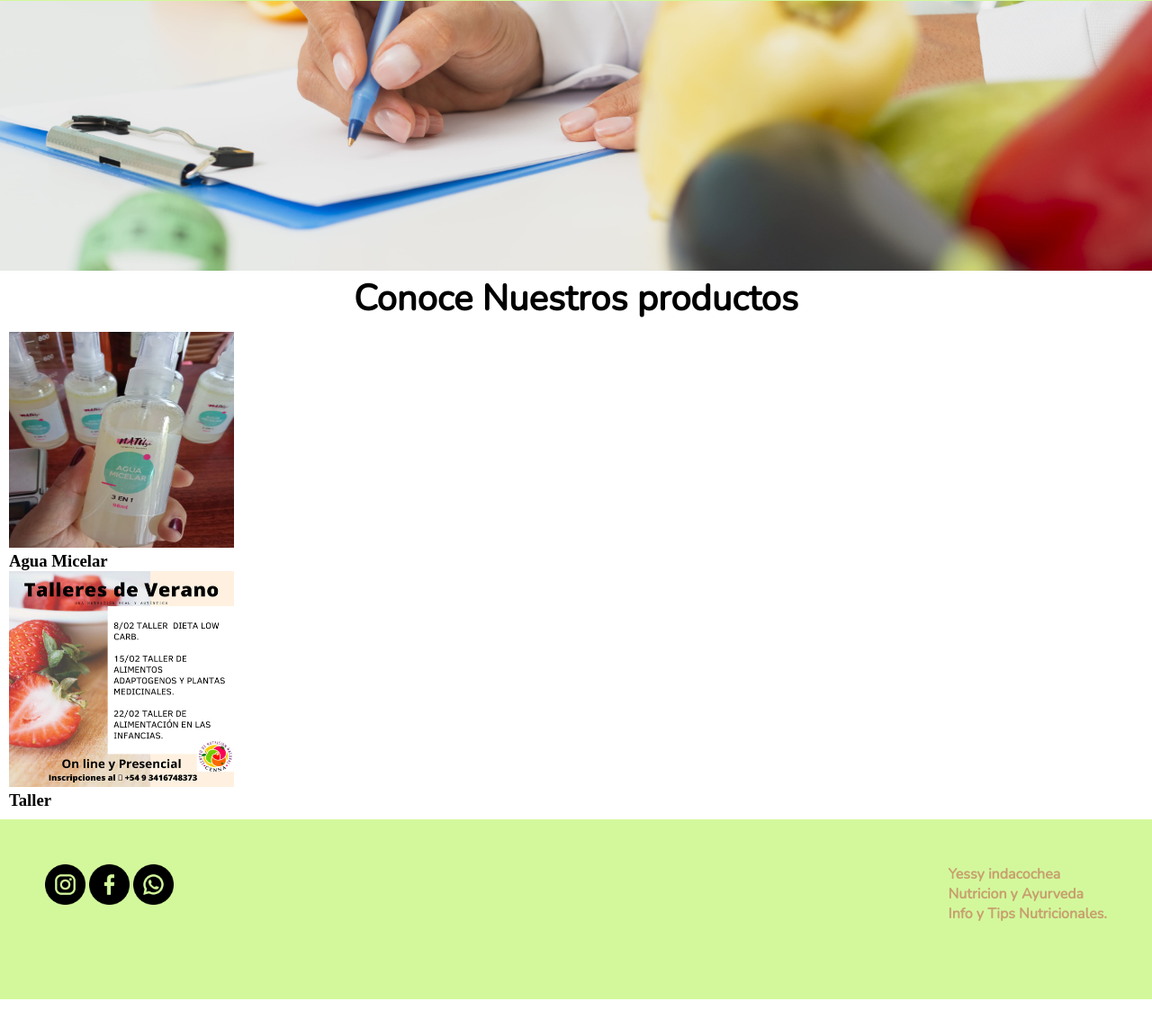
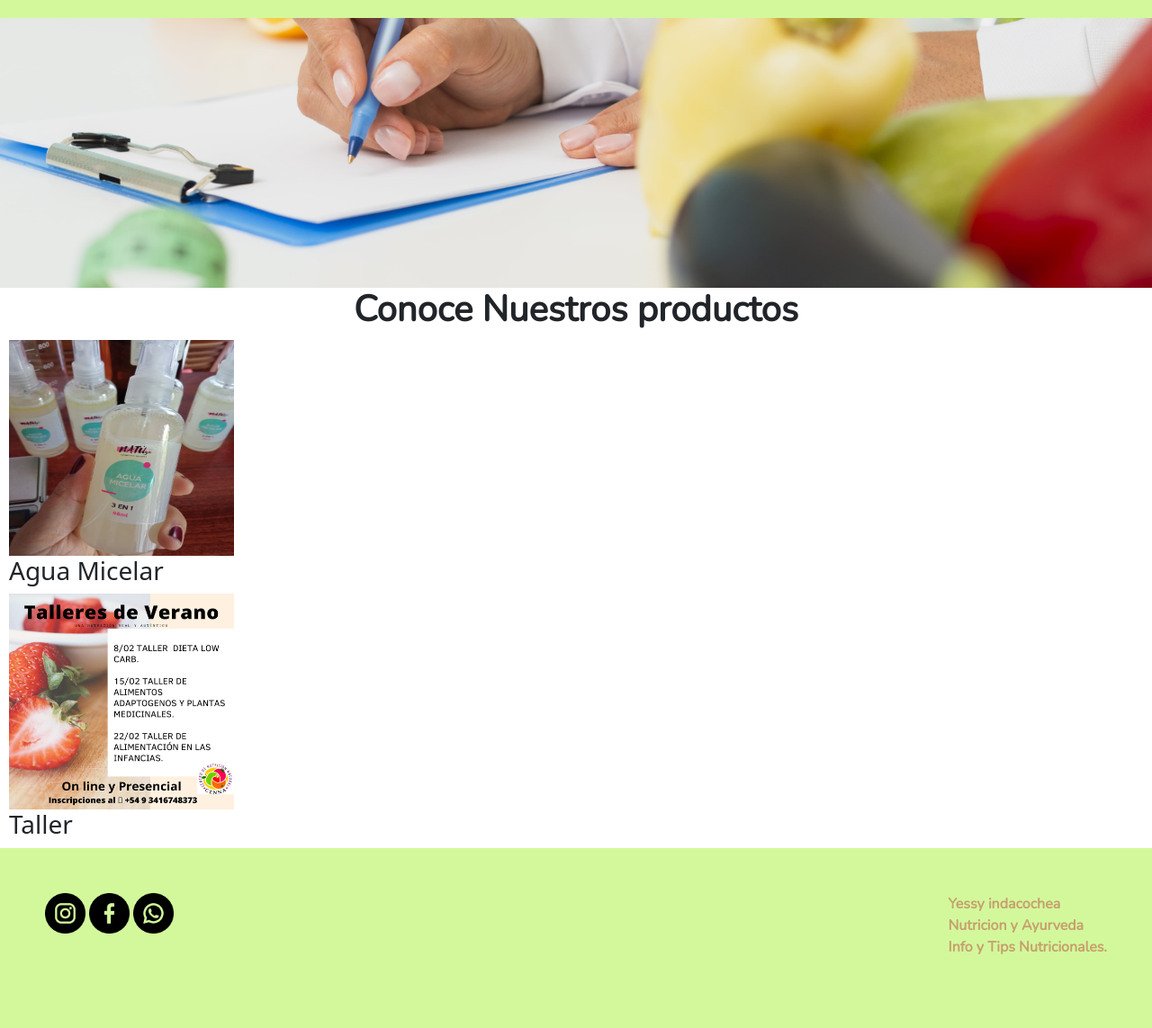
Before and after one commit to migueparodi/PF-Parodi, a plain HTML site: page pages/articulos.html in a window 1280 px wide. Shown: the part 86-1229 px from the top of the page at 90% size. Before the commit the page ends 1197 px from the top, so only its background shows below. Drawn offline with nearby package versions, Linux system fonts and the light colour scheme.

Commit message:
inicia bootstrap

```diff
--- a/pages/articulos.html
+++ b/pages/articulos.html
@@ -6,6 +6,7 @@
     <meta name="viewport" content="width=device-width, initial-scale=1.0">
     <title>Articulos</title>
     <link rel="shortcut icon" href="../multimedia/img/favicom.png" type="image/x-icon">
+    <link href="https://cdn.jsdelivr.net/npm/bootstrap@5.3.0-alpha2/dist/css/bootstrap.min.css" rel="stylesheet" integrity="sha384-aFq/bzH65dt+w6FI2ooMVUpc+21e0SRygnTpmBvdBgSdnuTN7QbdgL+OapgHtvPp" crossorigin="anonymous">
     <link rel="stylesheet" href="../css/estilos.css">
 
 </head>
@@ -59,5 +60,7 @@
 
         </div>
 
-    </footer></body>
+    </footer>
+    <script src="https://cdn.jsdelivr.net/npm/bootstrap@5.3.0-alpha2/dist/js/bootstrap.bundle.min.js" integrity="sha384-qKXV1j0HvMUeCBQ+QVp7JcfGl760yU08IQ+GpUo5hlbpg51QRiuqHAJz8+BrxE/N" crossorigin="anonymous"></script>
+</body>
 </html>
```
